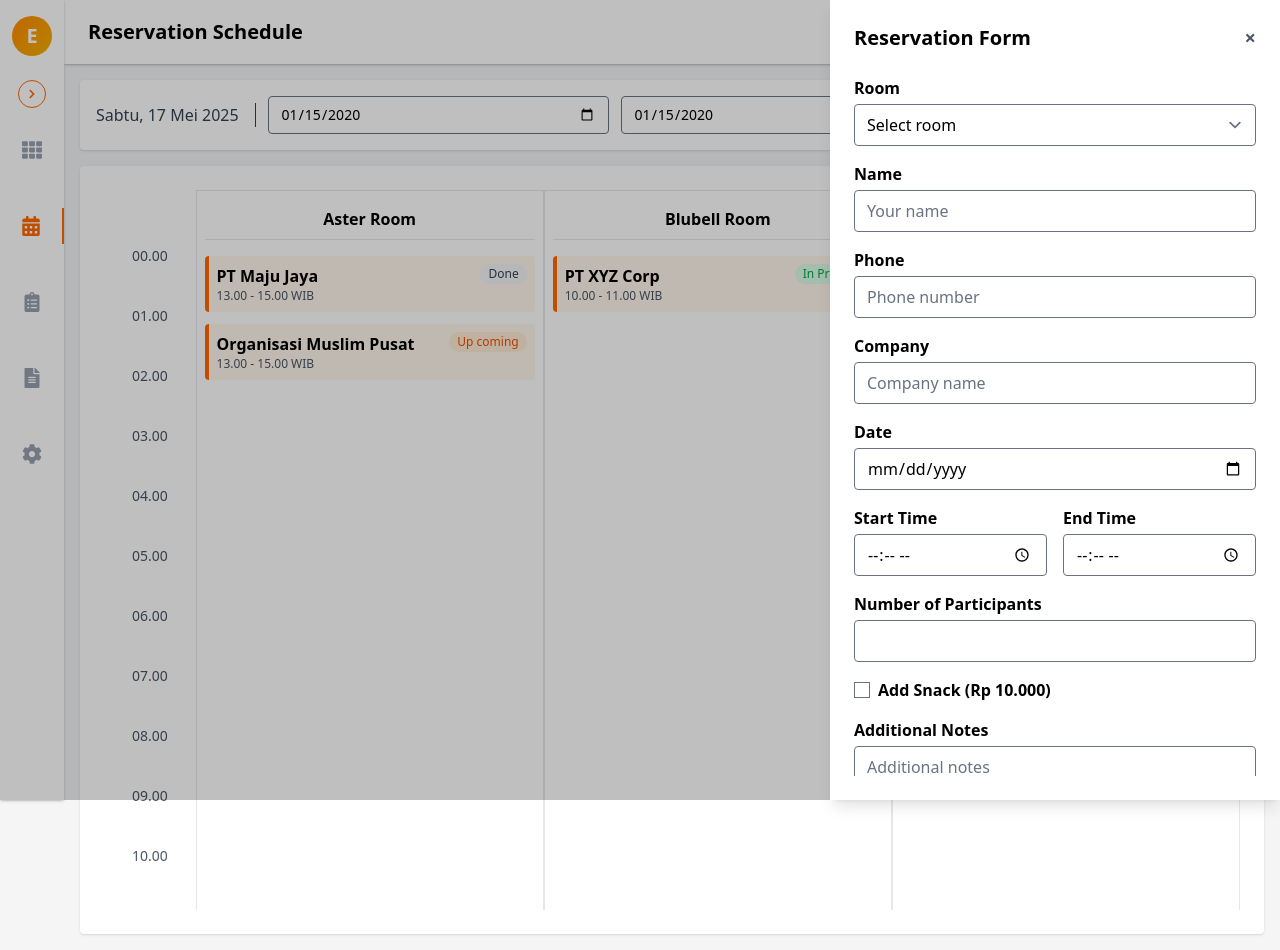
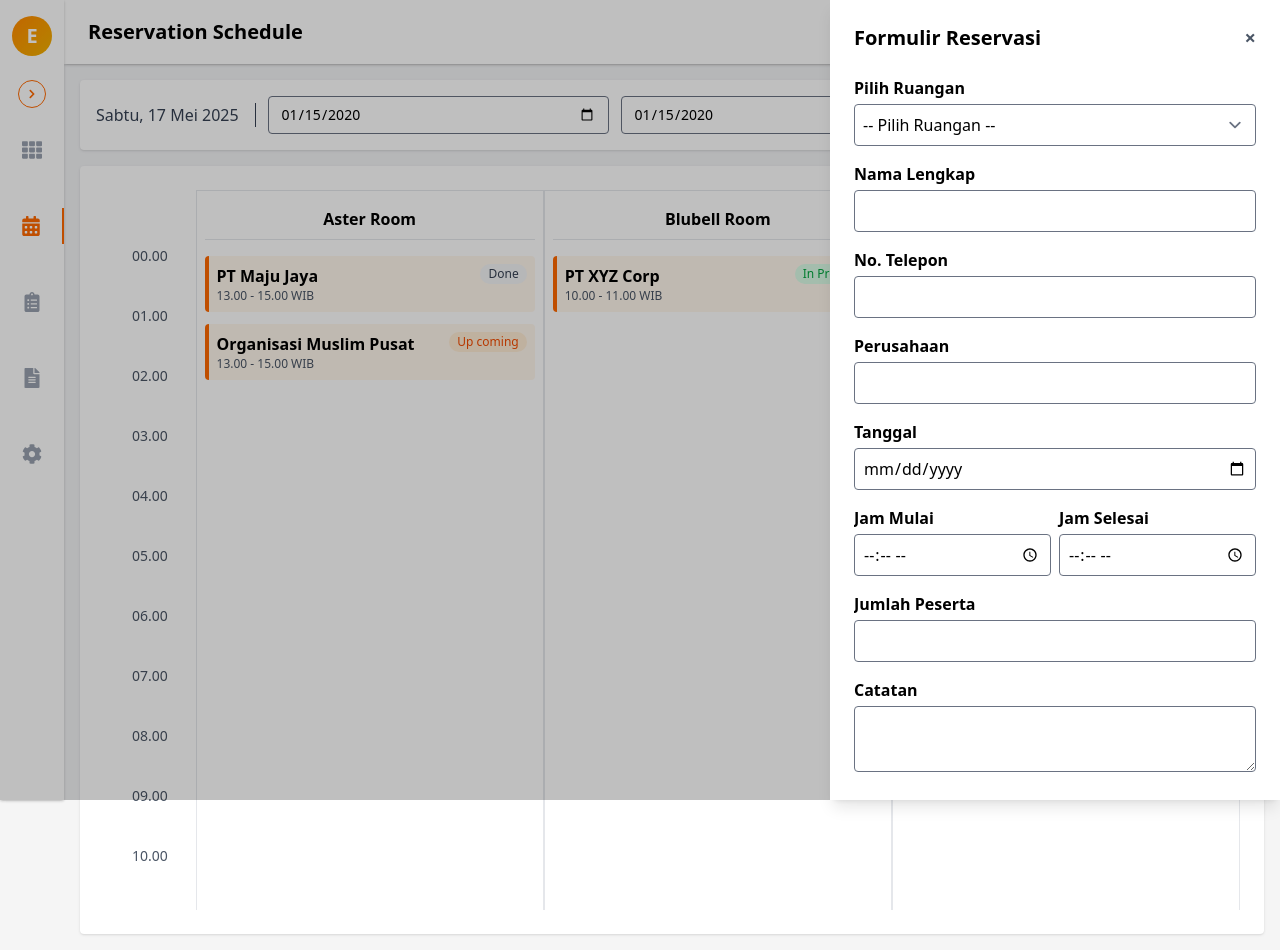
Before and after one commit to fikidudihramdani/finalproject, a React (Vite) app: page /resevarsi in a window 1280 px wide. Both pictures are taken after typing "2020-01-15", "2020-01-15" into the empty fields and a click on the button "+ Add New Reservation". Built offline with nearby package versions, Linux system fonts and the light colour scheme; grey boxes are pictures that could not be loaded.

Commit message:
design form

```diff
--- a/src/components/ReservationForm.jsx
+++ b/src/components/ReservationForm.jsx
@@ -1,7 +1,7 @@
 import React, { useState, useEffect } from "react";
+import { FaChevronLeft } from "react-icons/fa";
 
 const AddReservationForm = ({ isOpen, onClose, onSubmit, rooms = [], snacks = [] }) => {
-  // Local form data state
   const [formData, setFormData] = useState({
     room: "",
     name: "",
@@ -16,7 +16,6 @@ const AddReservationForm = ({ isOpen, onClose, onSubmit, rooms = [], snacks = []
     snack: "",
   });
 
-  // Step form: 1 = input, 2 = confirmation
   const [step, setStep] = useState(1);
 
   useEffect(() => {
@@ -48,28 +47,31 @@ const AddReservationForm = ({ isOpen, onClose, onSubmit, rooms = [], snacks = []
   };
 
   const calculateTotal = () => {
-    const roomPrice = rooms.find((r) => r.name === formData.room)?.price || 0;
-    const snackPrice =
-      formData.addSnack && formData.snack
-        ? snacks.find((s) => s.name === formData.snack)?.price || 0
-        : 0;
-    return { roomPrice, snackPrice, total: roomPrice + snackPrice };
+    const roomData = rooms.find((r) => r.name === formData.room);
+    const snackData = snacks.find((s) => s.name === formData.snack);
+
+    const roomPrice = roomData?.price || 0;
+    const snackPrice = formData.addSnack && snackData ? snackData.price : 0;
+    const total = roomPrice + snackPrice;
+
+    return { roomData, snackData, roomPrice, snackPrice, total };
   };
 
   const canGoNext = () => {
+    const f = formData;
     if (
-      !formData.room ||
-      !formData.name ||
-      !formData.phone ||
-      !formData.company ||
-      !formData.date ||
-      !formData.startTime ||
-      !formData.endTime ||
-      !formData.participants
-    ) {
-      return false;
-    }
-    if (formData.addSnack && !formData.snack) return false;
+      !f.room ||
+      !f.name ||
+      !f.phone ||
+      !f.company ||
+      !f.date ||
+      !f.startTime ||
+      !f.endTime ||
+      !f.participants
+    ) return false;
+
+    if (f.addSnack && !f.snack) return false;
+
     return true;
   };
 
@@ -81,227 +83,166 @@ const AddReservationForm = ({ isOpen, onClose, onSubmit, rooms = [], snacks = []
 
   if (!isOpen) return null;
 
-  const { roomPrice, snackPrice, total } = calculateTotal();
+  const { roomData, snackData, roomPrice, snackPrice, total } = calculateTotal();
 
   return (
     <aside className="fixed top-0 right-0 h-full bg-white shadow-lg z-40 w-[450px] transition-all duration-300">
       <div className="p-6 flex flex-col h-full">
         <div className="flex justify-between items-center mb-6">
-          <h2 className="text-xl font-bold">Reservation Form</h2>
+          <h2 className="text-xl font-bold">Formulir Reservasi</h2>
           <button
             onClick={onClose}
             className="text-gray-600 hover:text-gray-900 font-bold text-xl"
-            aria-label="Close"
           >
             &times;
           </button>
         </div>
 
-        {step === 1 && (
-          <form onSubmit={(e) => {
-            e.preventDefault();
-            if (canGoNext()) setStep(2);
-            else alert("Please fill all required fields.");
-          }} className="flex flex-col gap-4 flex-1 overflow-y-auto">
+        {step === 1 ? (
+          <form
+            onSubmit={(e) => {
+              e.preventDefault();
+              if (canGoNext()) setStep(2);
+              else alert("Harap lengkapi semua field.");
+            }}
+            className="flex flex-col gap-4 flex-1 overflow-y-auto"
+          >
             <div>
-              <label className="block mb-1 font-semibold">Room</label>
-              <select
-                name="room"
-                value={formData.room}
-                onChange={onChange}
-                required
-                className="border rounded px-3 py-2 w-full"
-              >
-                <option value="">Select room</option>
-                {rooms.map((r) => (
-                  <option key={r.name} value={r.name}>
-                    {r.name}
-                  </option>
+              <label className="block font-semibold mb-1">Pilih Ruangan</label>
+              <select name="room" value={formData.room} onChange={onChange} className="border p-2 rounded w-full">
+                <option value="">-- Pilih Ruangan --</option>
+                {rooms.map((room) => (
+                  <option key={room.name} value={room.name}>{room.name}</option>
                 ))}
               </select>
             </div>
 
             <div>
-              <label className="block mb-1 font-semibold">Name</label>
-              <input
-                name="name"
-                value={formData.name}
-                onChange={onChange}
-                type="text"
-                placeholder="Your name"
-                required
-                className="border rounded px-3 py-2 w-full"
-              />
+              <label className="block font-semibold mb-1">Nama Lengkap</label>
+              <input name="name" value={formData.name} onChange={onChange} className="border p-2 rounded w-full" />
             </div>
 
             <div>
-              <label className="block mb-1 font-semibold">Phone</label>
-              <input
-                name="phone"
-                value={formData.phone}
-                onChange={onChange}
-                type="tel"
-                placeholder="Phone number"
-                required
-                className="border rounded px-3 py-2 w-full"
-              />
+              <label className="block font-semibold mb-1">No. Telepon</label>
+              <input name="phone" value={formData.phone} onChange={onChange} className="border p-2 rounded w-full" />
             </div>
 
             <div>
-              <label className="block mb-1 font-semibold">Company</label>
-              <input
-                name="company"
-                value={formData.company}
-                onChange={onChange}
-                type="text"
-                placeholder="Company name"
-                required
-                className="border rounded px-3 py-2 w-full"
-              />
+              <label className="block font-semibold mb-1">Perusahaan</label>
+              <input name="company" value={formData.company} onChange={onChange} className="border p-2 rounded w-full" />
             </div>
 
             <div>
-              <label className="block mb-1 font-semibold">Date</label>
-              <input
-                name="date"
-                value={formData.date}
-                onChange={onChange}
-                type="date"
-                required
-                className="border rounded px-3 py-2 w-full"
-              />
+              <label className="block font-semibold mb-1">Tanggal</label>
+              <input type="date" name="date" value={formData.date} onChange={onChange} className="border p-2 rounded w-full" />
             </div>
 
-            <div className="flex gap-4">
-              <div className="flex-1">
-                <label className="block mb-1 font-semibold">Start Time</label>
-                <input
-                  name="startTime"
-                  value={formData.startTime}
-                  onChange={onChange}
-                  type="time"
-                  required
-                  className="border rounded px-3 py-2 w-full"
-                />
+            <div className="flex gap-2">
+              <div className="w-1/2">
+                <label className="block font-semibold mb-1">Jam Mulai</label>
+                <input type="time" name="startTime" value={formData.startTime} onChange={onChange} className="border p-2 rounded w-full" />
               </div>
-              <div className="flex-1">
-                <label className="block mb-1 font-semibold">End Time</label>
-                <input
-                  name="endTime"
-                  value={formData.endTime}
-                  onChange={onChange}
-                  type="time"
-                  required
-                  className="border rounded px-3 py-2 w-full"
-                />
+              <div className="w-1/2">
+                <label className="block font-semibold mb-1">Jam Selesai</label>
+                <input type="time" name="endTime" value={formData.endTime} onChange={onChange} className="border p-2 rounded w-full" />
               </div>
             </div>
 
             <div>
-              <label className="block mb-1 font-semibold">Number of Participants</label>
-              <input
-                name="participants"
-                value={formData.participants}
-                onChange={onChange}
-                type="number"
-                min="1"
-                required
-                className="border rounded px-3 py-2 w-full"
-              />
+              <label className="block font-semibold mb-1">Jumlah Peserta</label>
+              <input name="participants" value={formData.participants} onChange={onChange} className="border p-2 rounded w-full" />
             </div>
 
-            <div className="flex items-center gap-2">
-              <input
-                name="addSnack"
-                type="checkbox"
-                checked={formData.addSnack}
-                onChange={onChange}
-                id="addSnack"
-              />
-              <label htmlFor="addSnack" className="font-semibold">
-                Add Snack (Rp 10.000)
-              </label>
+            <div>
+              <label className="block font-semibold mb-1">Catatan</label>
+              <textarea name="note" value={formData.note} onChange={onChange} className="border p-2 rounded w-full" />
+            </div>
+
+            <div className="flex items-center space-x-2">
+              <input type="checkbox" name="addSnack" checked={formData.addSnack} onChange={onChange} />
+              <label className="font-semibold">Tambahkan Snack</label>
             </div>
 
             {formData.addSnack && (
               <div>
-                <label className="block mb-1 font-semibold">Select Snack</label>
-                <select
-                  name="snack"
-                  value={formData.snack}
-                  onChange={onChange}
-                  className="border rounded px-3 py-2 w-full"
-                  required={formData.addSnack}
-                >
-                  <option value="">Select snack</option>
+                <label className="block font-semibold mb-1">Pilih Snack</label>
+                <select name="snack" value={formData.snack} onChange={onChange} className="border p-2 rounded w-full">
+                  <option value="">-- Pilih Snack --</option>
                   {snacks.map((snack) => (
-                    <option key={snack.name} value={snack.name}>
-                      {snack.name}
-                    </option>
+                    <option key={snack.name} value={snack.name}>{snack.name}</option>
                   ))}
                 </select>
               </div>
             )}
 
-            <div>
-              <label className="block mb-1 font-semibold">Additional Notes</label>
-              <textarea
-                name="note"
-                value={formData.note}
-                onChange={onChange}
-                placeholder="Additional notes"
-                className="border rounded px-3 py-2 w-full"
-                rows={3}
-              ></textarea>
-            </div>
-
-            <div className="mt-auto flex justify-end gap-3">
-              <button
-                type="button"
-                onClick={onClose}
-                className="border px-4 py-2 rounded hover:bg-gray-100"
-              >
-                Cancel
-              </button>
+            <div className="bg-white shadow-xs flex justify-center items-center py-5">
               <button
                 type="submit"
                 disabled={!canGoNext()}
-                className={`bg-orange-500 text-white px-4 py-2 rounded hover:bg-orange-600 disabled:bg-orange-300`}
+                className="bg-orange-500 w-full text-white px-4 py-2 rounded hover:bg-orange-600 disabled:bg-orange-300"
               >
-                Next
+                Lanjutkan
               </button>
             </div>
           </form>
-        )}
-
-        {step === 2 && (
+        ) : (
           <div className="flex flex-col gap-4 flex-1 overflow-y-auto">
-            <h3 className="text-lg font-semibold mb-4">Confirm Reservation Details</h3>
-            <div>
-              <p><b>Room:</b> {formData.room}</p>
-              <p><b>Name:</b> {formData.name}</p>
-              <p><b>Phone:</b> {formData.phone}</p>
-              <p><b>Company:</b> {formData.company}</p>
-              <p><b>Date:</b> {formData.date}</p>
-              <p><b>Time:</b> {formData.startTime} - {formData.endTime}</p>
-              <p><b>Participants:</b> {formData.participants}</p>
-              <p><b>Snack:</b> {formData.addSnack ? formData.snack : "No snack"}</p>
-              <p><b>Additional Notes:</b> {formData.note || "-"}</p>
-              <p className="mt-3 text-lg font-semibold">Total: Rp {total.toLocaleString()}</p>
+            <div className="flex items-center gap-3">
+              <button onClick={() => setStep(1)} className="hover:bg-gray-200 p-1 rounded">
+                <FaChevronLeft />
+              </button>
+              <h3 className="text-lg font-semibold">Konfirmasi Data Reservasi</h3>
             </div>
 
-            <div className="mt-auto flex justify-between">
-              <button
-                onClick={() => setStep(1)}
-                className="border px-4 py-2 rounded hover:bg-gray-100"
-              >
-                Back
-              </button>
+            <div className="border-t pt-3">
+              <h2 className="font-bold mb-2">Detail Ruangan</h2>
+              <table className="w-full text-sm">
+                <tbody>
+                  <tr><td className="text-left font-medium">Tipe Ruangan</td><td className="text-right">{roomData?.name || '-'}</td></tr>
+                  <tr><td className="text-left font-medium">Kapasitas</td><td className="text-right">{roomData?.capacity || '-'}</td></tr>
+                  <tr><td className="text-left font-medium">Harga / Jam</td><td className="text-right">Rp {roomPrice.toLocaleString()}</td></tr>
+                  <tr><td className="text-left font-medium">Durasi</td><td className="text-right">{formData.startTime} - {formData.endTime}</td></tr>
+                </tbody>
+              </table>
+            </div>
+
+            <div className="border-t pt-3">
+              <h2 className="font-bold mb-2">Data Pemesan</h2>
+              <table className="w-full text-sm">
+                <tbody>
+                  <tr><td className="text-left font-medium">Nama</td><td className="text-right">{formData.name}</td></tr>
+                  <tr><td className="text-left font-medium">Telepon</td><td className="text-right">{formData.phone}</td></tr>
+                  <tr><td className="text-left font-medium">Perusahaan</td><td className="text-right">{formData.company}</td></tr>
+                  <tr><td className="text-left font-medium">Tanggal</td><td className="text-right">{formData.date}</td></tr>
+                  <tr><td className="text-left font-medium">Peserta</td><td className="text-right">{formData.participants}</td></tr>
+                  {formData.addSnack && snackData && (
+                    <>
+                      <tr><td className="text-left font-medium">Snack</td><td className="text-right">{snackData.name}</td></tr>
+                      <tr><td className="text-left font-medium">Harga Snack</td><td className="text-right">Rp {snackPrice.toLocaleString()}</td></tr>
+                    </>
+                  )}
+                  <tr><td className="text-left font-medium">Catatan</td><td className="text-right">{formData.note || '-'}</td></tr>
+                </tbody>
+              </table>
+            </div>
+
+            <div className="border-t pt-3">
+              <table className="w-full text-sm">
+                <tbody>
+                  <tr>
+                    <td className="font-bold text-left">Total</td>
+                    <td className="text-right font-bold">Rp {total.toLocaleString()}</td>
+                  </tr>
+                </tbody>
+              </table>
+            </div>
+
+            <div className="mt-4 flex justify-end">
               <button
                 onClick={handleSubmit}
                 className="bg-green-600 text-white px-4 py-2 rounded hover:bg-green-700"
               >
-                Submit
+                Konfirmasi Reservasi
               </button>
             </div>
           </div>
```
Also changed, not shown: src/components/AddRoomsForm.jsx (+20 -16 lines).
